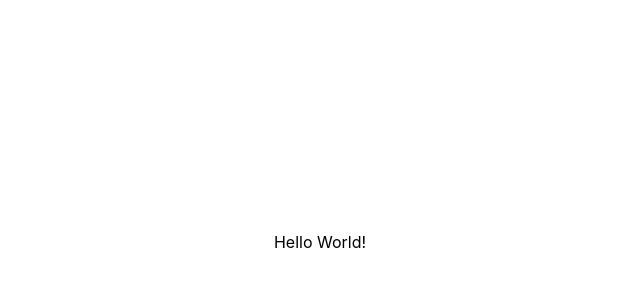
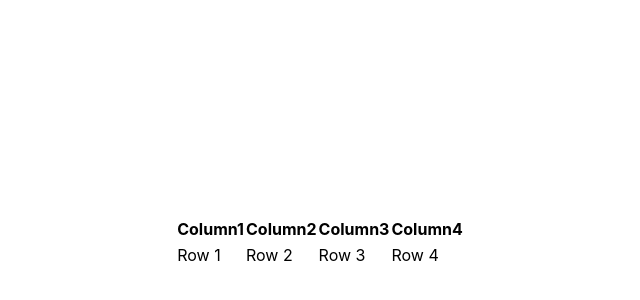
Before and after one commit to mrbadri/scroll-animation, a React (Create React App) app: page / in a window 1280 px wide. Shown: the part 158-458 px from the top of the page, without its empty margins (320-960 px from the left). Built offline with nearby package versions, Linux system fonts and the light colour scheme.

Commit message:
add react frgment

```diff
--- a/src/App.js
+++ b/src/App.js
@@ -1,7 +1,38 @@
+import React from "react";
+
+const Columns = () => (
+  <React.Fragment>
+    <th>Column1</th>
+    <th>Column2</th>
+    <th>Column3</th>
+    <th>Column4</th>
+  </React.Fragment>
+);
+
+// Description
+// we can use <></> or <React.Fragment></React.Fragment>
+// if we want send props must use Fragment
+
 function App() {
   return (
     <div className="App flex justify-center items-center h-screen overflow-x-hidden overflow-y-auto">
-      <h1>Hello World!</h1>
+      <div>
+        <table>
+          <thead>
+            <tr>
+              <Columns />
+            </tr>
+          </thead>
+          <tbody>
+            <tr>
+              <td>Row 1</td>
+              <td>Row 2</td>
+              <td>Row 3</td>
+              <td>Row 4</td>
+            </tr>
+          </tbody>
+        </table>
+      </div>
     </div>
   );
 }
```
